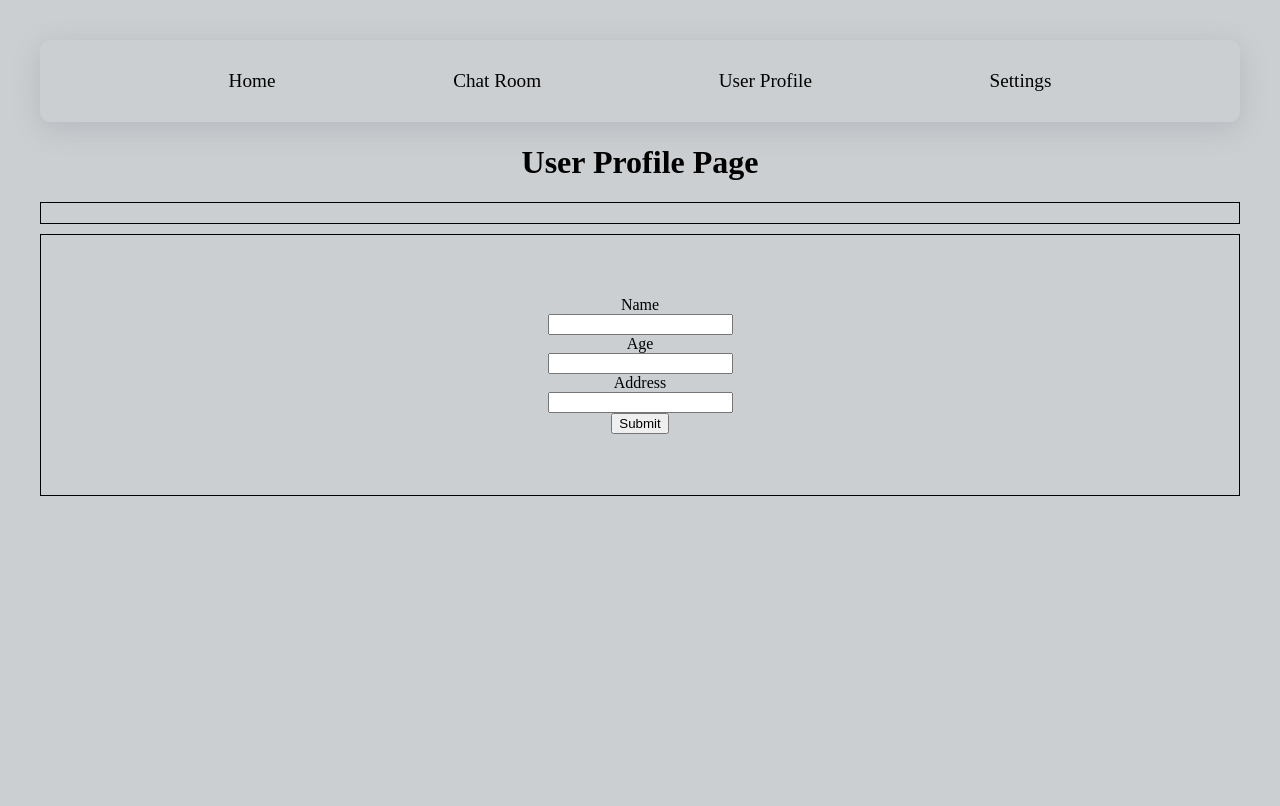
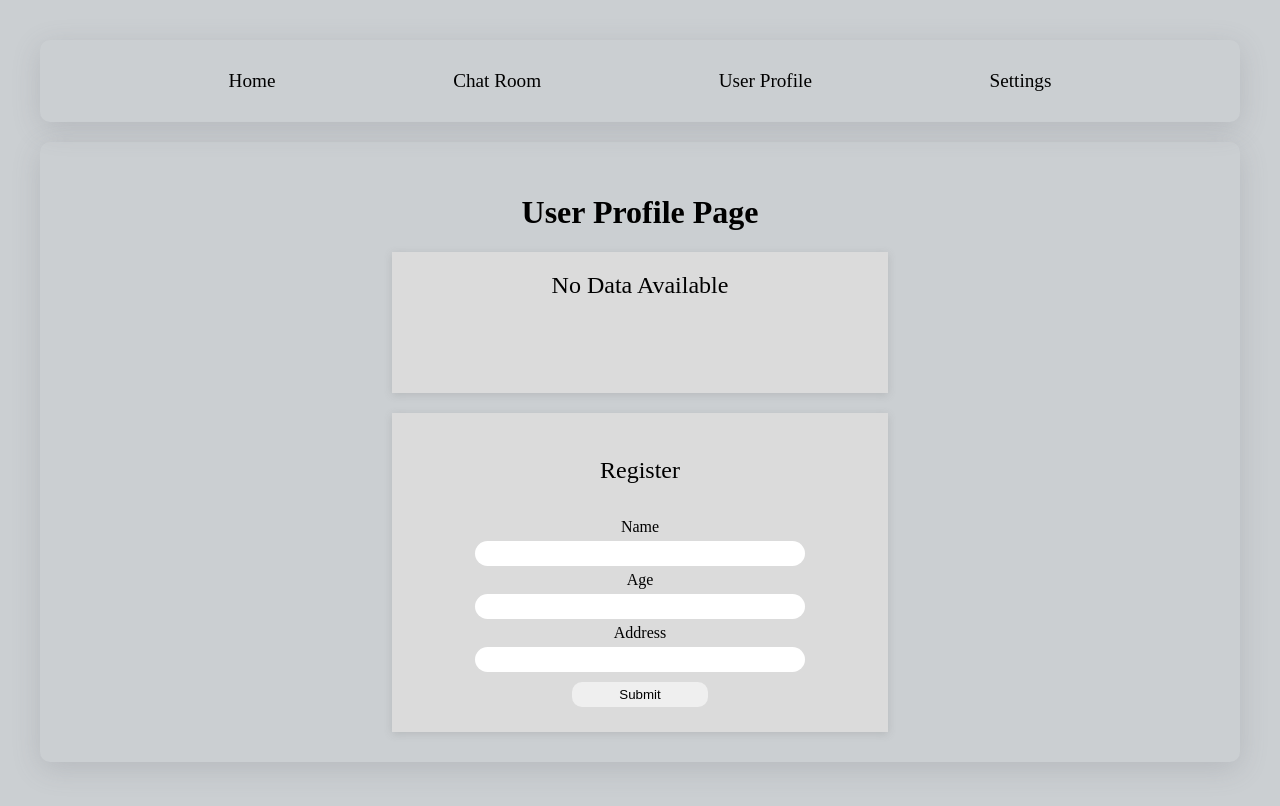
Before and after one commit to Aayush-Koju/Real-time-Chat-App, a React (Vite) app: page /userprofile in a window 1280 px wide. Shown: the top 806 px of the page. Built offline with nearby package versions, Linux system fonts and the light colour scheme.

Commit message:
added box shadow and color to user profile page

```diff
--- a/src/components/UserProfile.css
+++ b/src/components/UserProfile.css
@@ -1,6 +1,24 @@
+.user-profile-container {
+    height: 70vh;
+    display: flex;
+    flex-direction: column;
+    align-items: center;
+    margin: 20px 0px;
+    padding: 30px;
+    box-shadow: rgba(100, 100, 111, 0.2) 0px 7px 29px 0px;
+    border-radius: 10px;
+}
+
 .name {
-    border: 1px solid black;
-    padding: 10px;
+    padding: 20px;
+    height: 25%;
+    width: 40%;
+    background-color: #dbdbdb;
+    box-shadow: rgba(99, 99, 99, 0.2) 0px 2px 8px 0px;
+}
+
+.default-message {
+    font-size: 1.5rem;
 }
 
 .datas {
@@ -20,13 +38,20 @@
 }
 
 .user-register {
-    border: 1px solid black;
-    margin-top: 10px;
-    padding: 10px;
-    height: 30vh;
+    margin-top: 20px;
+    padding: 20px;
+    height: 50%;
+    width: 40%;
     display: flex;
+    flex-direction: column;
     justify-content: center;
-    align-items: center;
+    gap: 10px;
+    background-color: #dbdbdb;
+    box-shadow: rgba(99, 99, 99, 0.2) 0px 2px 8px 0px;
+}
+
+.user-register p {
+    font-size: 1.5rem;
 }
 
 .user-register form {
@@ -34,3 +59,19 @@
     flex-direction: column;
     align-items: center;
 }
+
+.user-register form input {
+    padding: 5px;
+    margin: 5px;
+    width: 70%;
+    border-radius: 20px;
+    border: none;
+}
+
+.user-register form button {
+    padding: 5px;
+    margin: 5px;
+    width: 30%;
+    border-radius: 10px;
+    border: none;
+}
--- a/src/components/UserProfile.jsx
+++ b/src/components/UserProfile.jsx
@@ -20,9 +20,14 @@ export default function UserProfile() {
     <>
       <div className={getMode()}>
         <NavBar></NavBar>
+        <div className="user-profile-container">
           <h1>User Profile Page</h1>
+
           <div className="name">
-          {userData.map((data, index) => (
+            {userData.length === 0 ? (
+              <div className="default-message">No Data Available</div>
+            ) : (
+              userData.map((data, index) => (
                 <div key={index} className="datas">
                   <div className="data">
                     <p className="title">Name:</p>
@@ -37,10 +42,12 @@ export default function UserProfile() {
                     <p>{data.address}</p>
                   </div>
                 </div>
-          ))}
+              ))
+            )}
           </div>
 
           <div className="user-register">
+            <p>Register</p>
             <form onSubmit={registerUser}>
               <label>Name</label>
               <input
@@ -67,6 +74,7 @@ export default function UserProfile() {
             </form>
           </div>
         </div>
+      </div>
     </>
   );
 }
```
Lines whose indentation alone changed are shown as unchanged.
